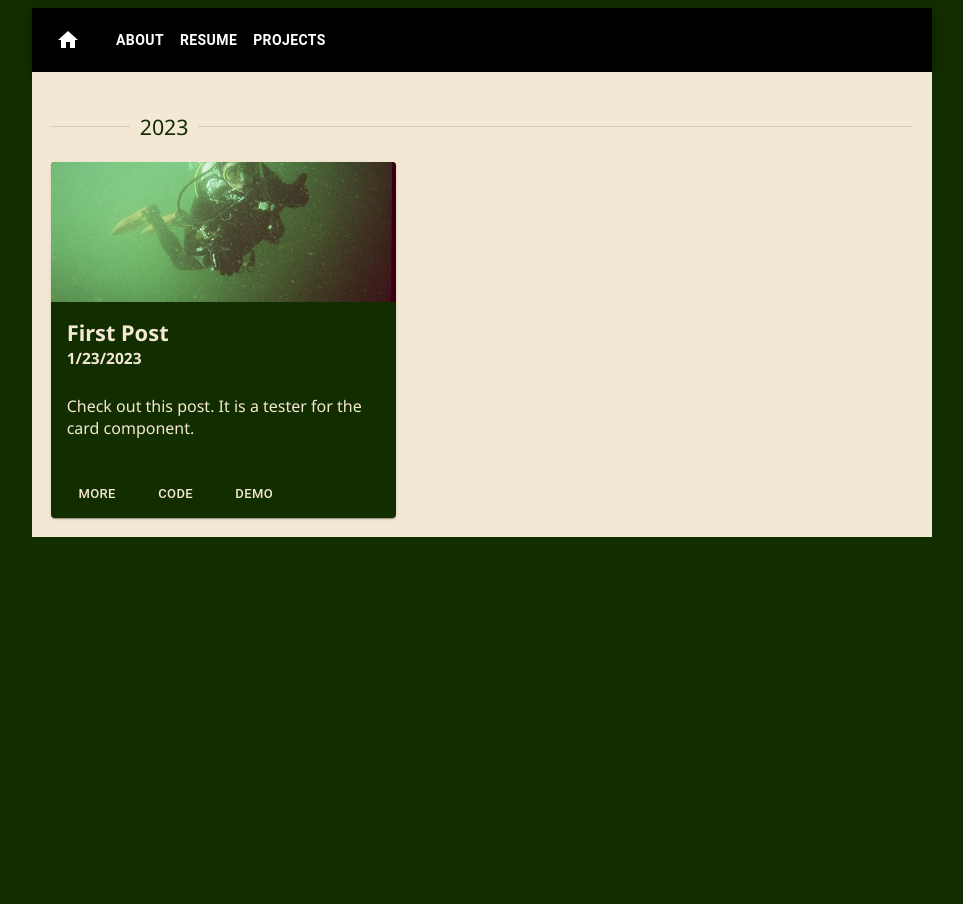
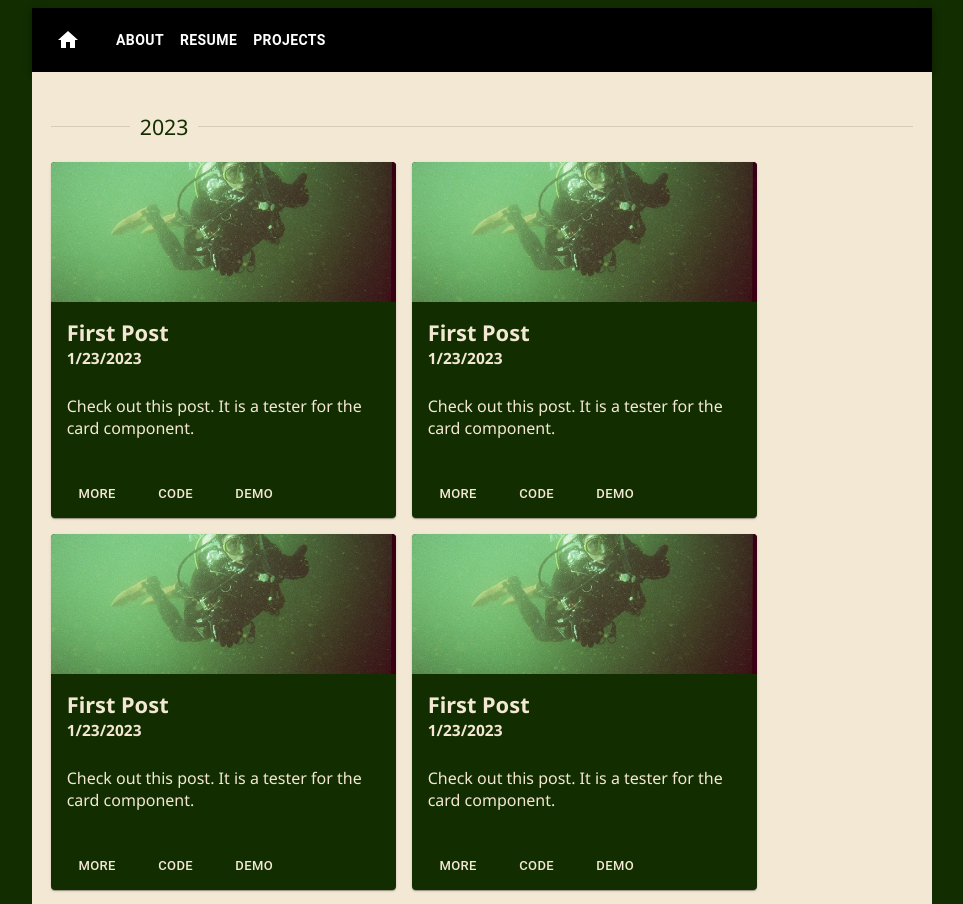
Before and after one commit to dbarkowsky/dbarkowsky.github.io, a Next.js app: page /projects in a window 1280 px wide. Shown: the top 904 px of the page, without its empty margins (158-1121 px from the left). Before the commit the page ends 800 px from the top, so only its background shows below. Built offline with nearby package versions, Linux system fonts and the light colour scheme.

Commit message:
Post Grid working

```diff
--- a/src/app/projects/page.jsx
+++ b/src/app/projects/page.jsx
@@ -17,7 +17,14 @@ const Projects = () => {
         }}>
             <Grid xs={12} sx={noPaddingStyle}>
             <Divider textAlign="left" sx={{ fontSize: '16pt', margin: '1em 0' }}>2023</Divider>
-                <PostBlock {...post}/>
+                <Grid container spacing={2} sx={noPaddingStyle}>
+                    <Grid xs={12} sm={6} md={4}><PostBlock {...post}/></Grid>
+                    <Grid xs={12} sm={6} md={4}><PostBlock {...post}/></Grid>
+                    <Grid xs={12} sm={6} md={4}><PostBlock {...post}/></Grid>
+                    <Grid xs={12} sm={6} md={4}><PostBlock {...post}/></Grid>
+                    <Grid xs={12} sm={6} md={4}><PostBlock {...post}/></Grid>
+                </Grid>
+
             </Grid>
         </Grid>
     );
```
